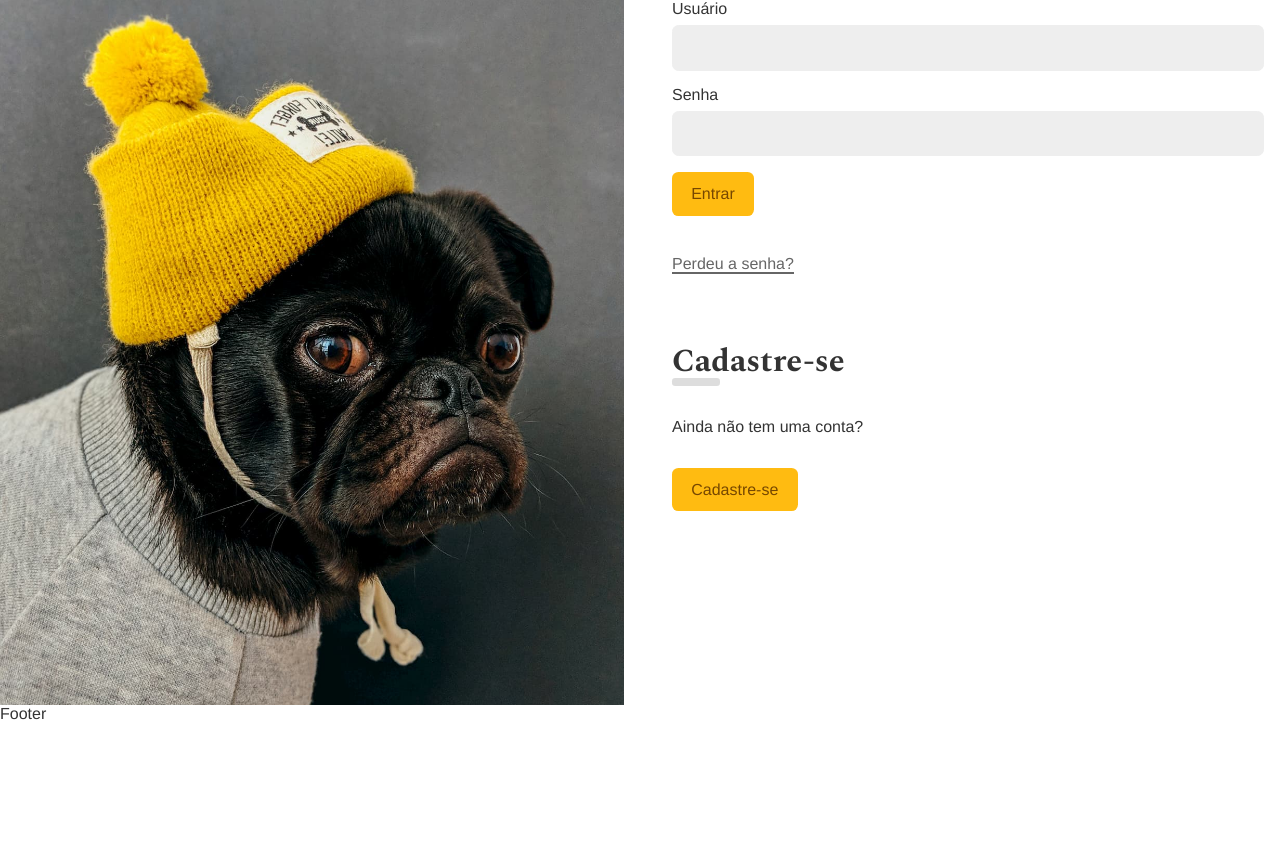
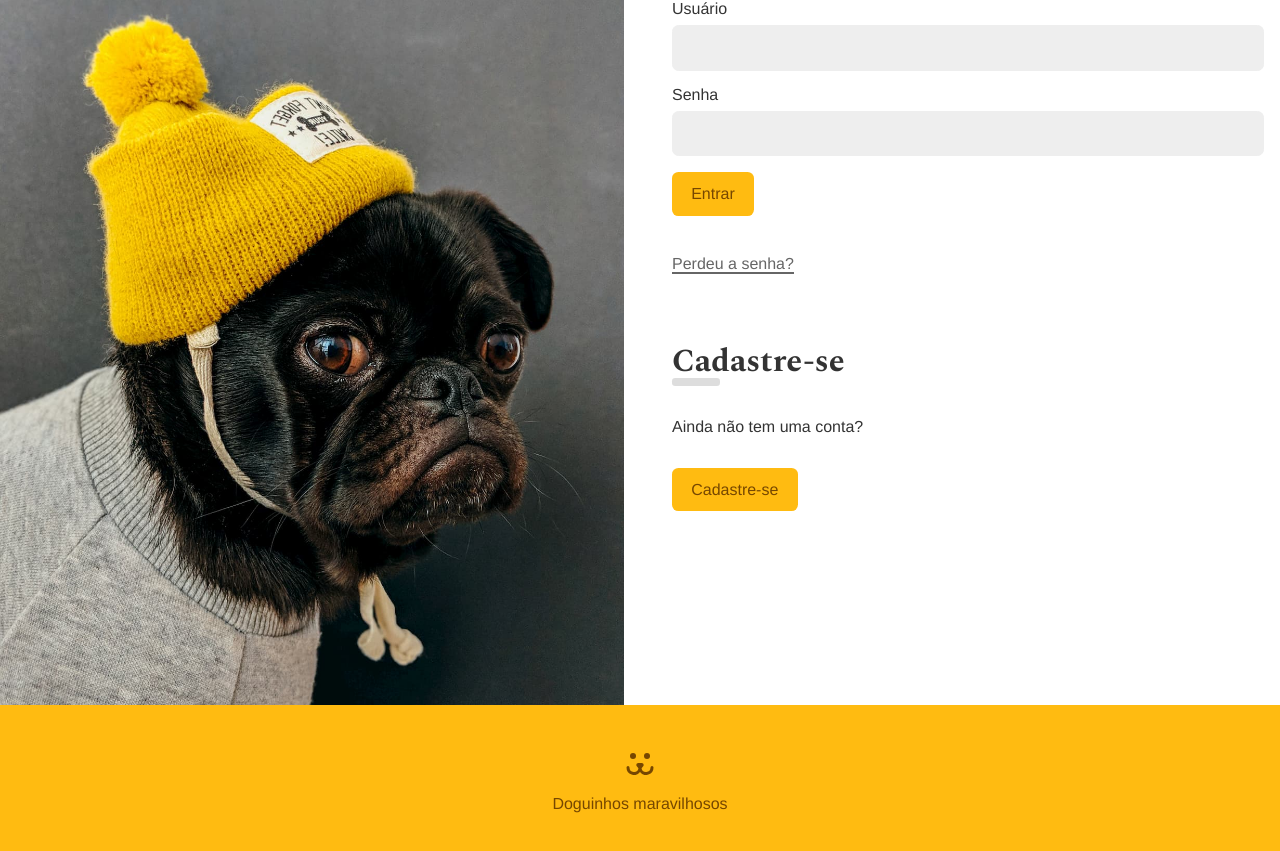
Before and after one commit to pbruny/doguinhos, a React (Vite) app: page /login in a window 1280 px wide. Shown: the part 159-1010 px from the top of the page. Before the commit the page ends 882 px from the top, so only its background shows below. Built offline with nearby package versions, Linux system fonts and the light colour scheme.

Commit message:
add footer styles and fix container height

```diff
--- a/src/App.css
+++ b/src/App.css
@@ -94,3 +94,13 @@
     transform: initial;
   }
 }
+
+.app {
+  display: flex;
+  flex-direction: column;
+  min-height: calc(100vh + 10rem);
+}
+
+.appBody {
+  flex: 1;
+}
--- a/src/App.jsx
+++ b/src/App.jsx
@@ -12,10 +12,11 @@
 import Error404 from './Components/Error404';
 
 const App = () => (
-  <div>
+  <div className='app'>
     <BrowserRouter>
       <UserStorage>
         <Header />
+        <main className='appBody'>
           <Routes>
             <Route path="/" element={<Home />} />
             <Route path="/login/*" element={<Login />} />
@@ -31,6 +32,7 @@
             <Route path="/perfil/:user" element={<UserProfile />} />
             <Route path="*" element={<Error404 />} />
           </Routes>
+        </main>
         <Footer />
       </UserStorage>
     </BrowserRouter>
--- a/src/Components/Footer/Footer.module.css
+++ b/src/Components/Footer/Footer.module.css
@@ -0,0 +1,11 @@
+.footer {
+  background: #fb1;
+  padding: 3rem 1rem 0 1rem;
+  height: 10rem;
+  text-align: center;
+  color: #764701;
+}
+
+.footer p {
+  margin-top: 1rem;
+}
--- a/src/Components/Footer/index.jsx
+++ b/src/Components/Footer/index.jsx
@@ -1,7 +1,12 @@
-import styles from './Footer.module.css'
+import React from 'react';
+import styles from './Footer.module.css';
+import {ReactComponent as Dogs} from '../../Assets/dogs-footer.svg';
 
 const Footer = () => (
-  <footer className={styles.footer}>Footer</footer>
+  <footer className={styles.footer}>
+    <Dogs />
+    <p>Doguinhos maravilhosos</p>
+  </footer>
 )
 
 export default Footer
```
Lines whose indentation alone changed are shown as unchanged.
